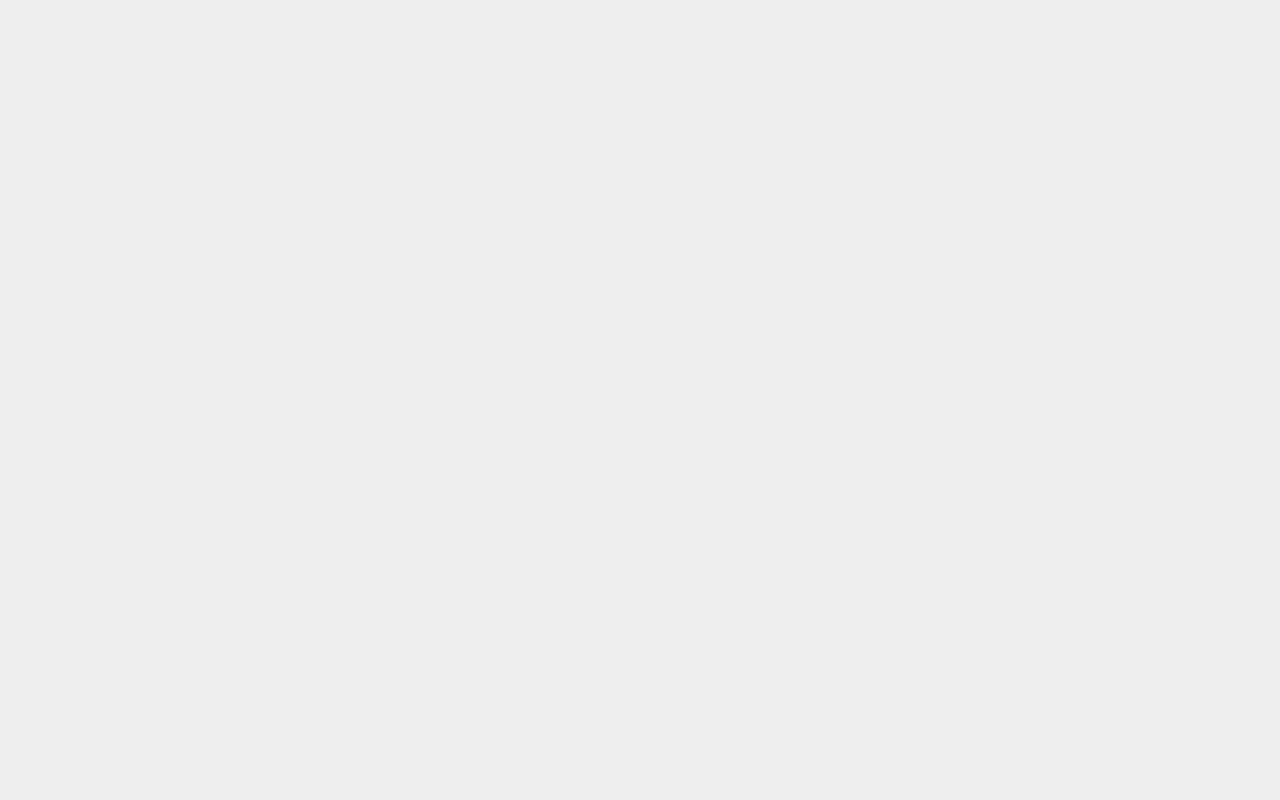
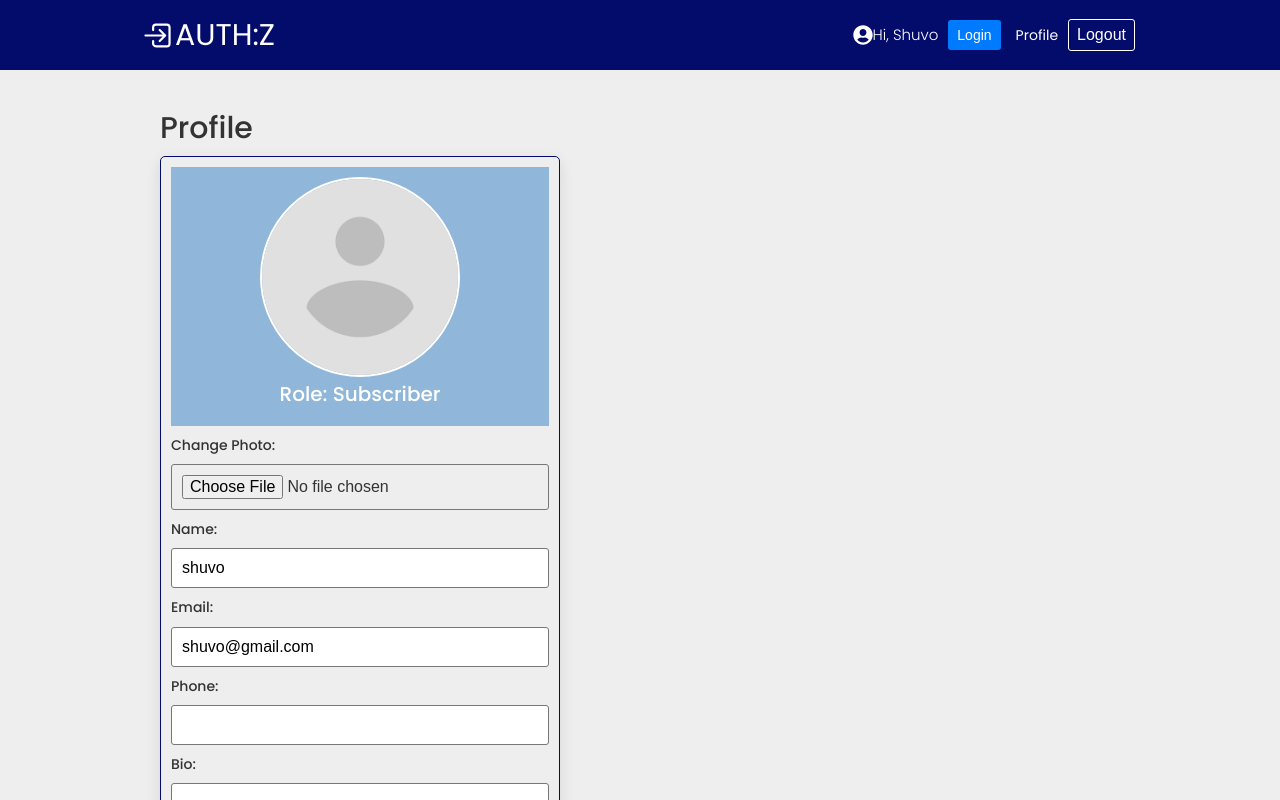
Before and after one commit to hr-shuvo/MERN---AUTH---APP, a React (Create React App) app: page /profile in a window 1280 px wide. Before the commit this address had no page. Shown: the top 800 px of the page. Built offline with nearby package versions, Linux system fonts and the light colour scheme.

Commit message:
add profile component

```diff
--- a/src/App.js
+++ b/src/App.js
@@ -6,6 +6,7 @@ import Register from "./pages/auth/Register";
 import Forgot from "./pages/auth/Forgot";
 import Reset from "./pages/auth/Reset";
 import LoginWithCode from "./pages/auth/LoginWithCode";
+import Profile from "./pages/profile/Profile";
 
 
 function App() {
@@ -36,8 +37,18 @@ function App() {
                     }/>
 
                     <Route path='/loginWithCode/:email' element={
-                        <LoginWithCode/>
+                        <Layout>
+                            <LoginWithCode/>
+                        </Layout>
                     }/>
+
+
+                    <Route path='/profile' element={
+                        <Layout>
+                            <Profile/>
+                        </Layout>
+                    }/>
+
 
                 </Routes>
             </BrowserRouter>
--- a/src/index.css
+++ b/src/index.css
@@ -6,7 +6,7 @@
 
   --font-family: "Poppins", sans-serif;
   --dark-blue: #0a1930;
-  --light-blue: #1f93ff;
+  --light-blue: #90b7d9;
 
   --color-white: #fff;
   --color-dark: #333;
--- /dev/null
+++ b/src/pages/profile/Profile.js
@@ -0,0 +1,104 @@
+import Card from "../../components/card/Card";
+import profileImg from '../../assets/avatarr.png'
+import './Profile.scss'
+import {useState} from "react";
+
+const initialState = {
+    name: 'shuvo',
+    email: 'shuvo@gmail.com',
+    phone: '',
+    bio: '',
+    photo: '',
+    role: '',
+    isVerified: false,
+}
+
+const Profile = () => {
+    const [profile, setProfile] = useState(initialState)
+
+    const handleImageChange = () => {
+
+    }
+    const handleInputChange = () => {
+
+    }
+
+    return (
+        <>
+            <section>
+                <div className="container">
+                    <h2>Profile</h2>
+
+                    <div className="--flex-start profile">
+                        <Card cardClass={'card'}>
+                            <>
+                                <div className='profile-photo'>
+                                    <div>
+                                        <img src={profileImg} alt="ProfileImg"/>
+                                        <h3>Role: Subscriber</h3>
+                                    </div>
+                                </div>
+
+                                <form action="">
+                                    <p>
+                                        <label>Change Photo:</label>
+                                        <input
+                                            type='file'
+                                            accept='image/*'
+                                            name='image'
+                                            onChange={handleImageChange}
+                                        />
+                                    </p>
+                                    <p>
+                                        <label>Name:</label>
+                                        <input
+                                            type='text'
+                                            name='name'
+                                            value={profile.name}
+                                            onChange={handleInputChange}
+                                        />
+                                    </p>
+                                    <p>
+                                        <label>Email:</label>
+                                        <input
+                                            type='email'
+                                            name='email'
+                                            value={profile.email}
+                                            onChange={handleInputChange}
+                                        />
+                                    </p>
+                                    <p>
+                                        <label>Phone:</label>
+                                        <input
+                                            type='text'
+                                            name='phone'
+                                            value={profile.phone}
+                                            onChange={handleInputChange}
+                                        />
+                                    </p>
+                                    <p>
+                                        <label>Bio:</label>
+                                        <textarea
+                                            name='bio'
+                                            value={profile.bio}
+                                            onChange={handleInputChange}
+                                            cols={30}
+                                            rows={10}
+                                        ></textarea>
+                                    </p>
+
+                                    <button className='--btn --btn-primary --btn-block'>Update Profile</button>
+
+                                </form>
+
+                            </>
+
+                        </Card>
+                    </div>
+                </div>
+            </section>
+        </>
+    )
+};
+
+export default Profile;
--- /dev/null
+++ b/src/pages/profile/Profile.scss
@@ -0,0 +1,62 @@
+.profile {
+  .card {
+    width: 100%;
+    max-width: 400px;
+    padding: 1rem;
+    border: 1px solid #030b6b;
+  }
+
+  .profile-photo {
+    width: 100%;
+    // border: 1px solid #fff;
+    background-color: var(--light-blue);
+    padding: 1rem;
+    display: flex;
+    justify-content: center;
+    align-items: center;
+    margin-bottom: 1rem;
+
+    & img {
+      width: 200px;
+      height: 200px;
+      border: 2px solid #fff;
+      border-radius: 50%;
+    }
+
+    & h3 {
+      color: #fff;
+      font-size: 2rem;
+      text-align: center;
+    }
+  }
+
+  form {
+    label {
+      display: block;
+      font-size: 1.4rem;
+      font-weight: 500;
+    }
+
+    input[type="text"],
+    input[type="number"],
+    input[type="file"],
+    input[type="email"],
+    select,
+    textarea,
+    input[type="password"] {
+      display: block;
+      font-size: 1.6rem;
+      font-weight: 300;
+      padding: 1rem;
+      margin: 1rem auto;
+      width: 100%;
+      border: 1px solid #777;
+      border-radius: 3px;
+      outline: none;
+    }
+
+    // textarea {
+    //   width: 100%;
+    // }
+  }
+}
```
